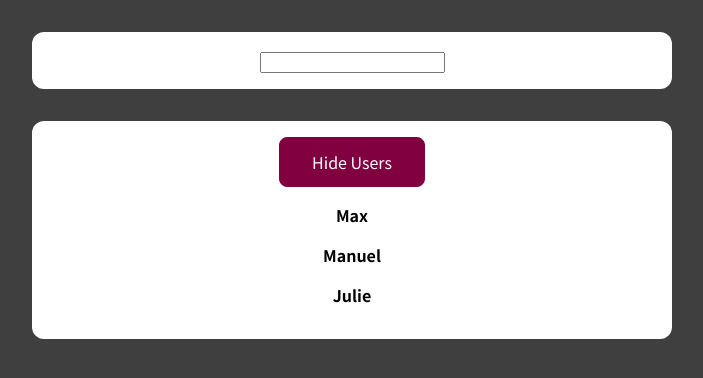
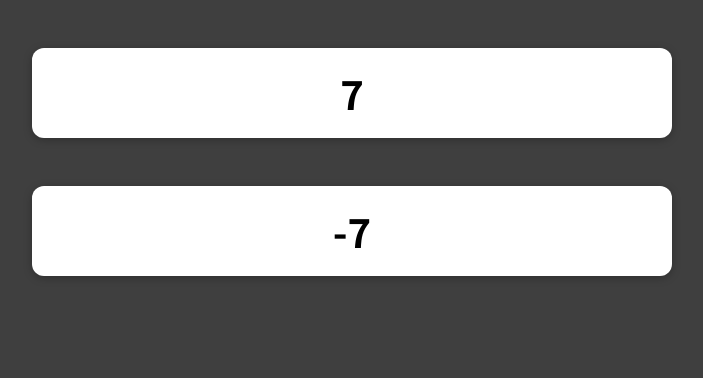
Before and after one commit to Simranjit884/toggle-button, a React (Create React App) app: page / in a window 1280 px wide. Shown: the top 378 px of the page, without its empty margins (288-991 px from the left). Built offline with nearby package versions, Linux system fonts and the light colour scheme.

Commit message:
src changed

```diff
--- a/src/App.js
+++ b/src/App.js
@@ -1,10 +1,13 @@
-import UserFinder from './components/UserFinder';
+import React from 'react';
+import BackwardCounter from './components/BackwardCounter';
+import ForwardCounter from './components/ForwardCounter';
 
 function App() {
   return (
-    <div>
-      <UserFinder />
-    </div>
+    <React.Fragment>
+      <ForwardCounter />
+      <BackwardCounter />
+    </React.Fragment>
   );
 }
 
--- /dev/null
+++ b/src/components/BackwardCounter.js
@@ -0,0 +1,19 @@
+import { useState, useEffect } from 'react';
+
+import Card from './Card';
+
+const BackwardCounter = () => {
+  const [counter, setCounter] = useState(0);
+
+  useEffect(() => {
+    const interval = setInterval(() => {
+      setCounter((prevCounter) => prevCounter - 1);
+    }, 1000);
+
+    return () => clearInterval(interval);
+  }, []);
+
+  return <Card>{counter}</Card>;
+};
+
+export default BackwardCounter;
--- /dev/null
+++ b/src/components/Card.js
@@ -0,0 +1,7 @@
+import classes from './Card.module.css';
+
+const Card = (props) => {
+  return <div className={classes.card}>{props.children}</div>;
+};
+
+export default Card;
--- /dev/null
+++ b/src/components/Card.module.css
@@ -0,0 +1,11 @@
+.card {
+  max-width: 40rem;
+  margin: 3rem auto;
+  background-color: white;
+  padding: 1rem;
+  border-radius: 12px;
+  box-shadow: 0 2px 8px rgba(0, 0, 0, 0.25);
+  text-align: center;
+  font-size: 2.5rem;
+  font-weight: bold;
+}
--- /dev/null
+++ b/src/components/ForwardCounter.js
@@ -0,0 +1,19 @@
+import { useState, useEffect } from 'react';
+
+import Card from './Card';
+
+const ForwardCounter = () => {
+  const [counter, setCounter] = useState(0);
+
+  useEffect(() => {
+    const interval = setInterval(() => {
+      setCounter((prevCounter) => prevCounter + 1);
+    }, 1000);
+
+    return () => clearInterval(interval);
+  }, []);
+
+  return <Card>{counter}</Card>;
+};
+
+export default ForwardCounter;
--- a/src/components/User.js
+++ /dev/null
@@ -1,10 +0,0 @@
-import { Component } from "react";
-import classes from "./User.module.css";
-
-class User extends Component {
-  render() {
-    return <li className={classes.user}>{this.props.name}</li>;
-  }
-}
-
-export default User;
--- a/src/components/User.module.css
+++ /dev/null
@@ -1,4 +0,0 @@
-.user {
-  margin: 1rem 0;
-  font-weight: bold;
-}
--- a/src/components/UserFinder.js
+++ /dev/null
@@ -1,35 +0,0 @@
-import { Fragment, useState, useEffect } from 'react';
-import Users from './Users';
-import classes from './UserFinder.module.css';
-
-const DUMMY_USERS = [
-  { id: "u1", name: "Max" },
-  { id: "u2", name: "Manuel" },
-  { id: "u3", name: "Julie" },
-];
-
-const UserFinder = () => {
-  const [filteredUsers, setFilteredUsers] = useState(DUMMY_USERS);
-  const [searchTerm, setSearchTerm] = useState('');
-
-  useEffect(() => {
-    setFilteredUsers(
-      DUMMY_USERS.filter((user) => user.name.includes(searchTerm))
-    );
-  }, [searchTerm]);
-
-  const searchChangeHandler = (event) => {
-    setSearchTerm(event.target.value);
-  };
-
-  return (
-    <Fragment>
-    <div className={classes.finder}>
-      <input type='search' onChange={searchChangeHandler} />
-      </div>
-      <Users users={filteredUsers} />
-    </Fragment>
-  );
-};
-
-export default UserFinder;
--- a/src/components/UserFinder.module.css
+++ /dev/null
@@ -1,8 +0,0 @@
-.finder {
-  margin: 2rem auto;
-  background-color: white;
-  padding: 1rem;
-  border-radius: 12px;
-  max-width: 40rem;
-  text-align: center;
-}
--- a/src/components/Users.js
+++ /dev/null
@@ -1,38 +0,0 @@
-import { Component } from "react";
-import User from "./User";
-
-import classes from "./Users.module.css";
-
-class Users extends Component {
-  constructor() {
-    super();
-    this.state = { showUsers: true };
-  }
-
-  toggleUsersHandler() {
-    this.setState((curState) => {
-      return { showUsers: !curState.showUsers };
-    });
-  }
-
-  render() {
-    const usersList = (
-      <ul>
-        {this.props.users.map((user) => (
-          <User key={user.id} name={user.name} />
-        ))}
-      </ul>
-    );
-
-    return (
-      <div className={classes.users}>
-        <button onClick={this.toggleUsersHandler.bind(this)}>
-          {this.state.showUsers ? "Hide" : "Show"} Users
-        </button>
-        {this.state.showUsers && usersList}
-      </div>
-    );
-  }
-}
-
-export default Users;
--- a/src/components/Users.module.css
+++ /dev/null
@@ -1,14 +0,0 @@
-.users {
-  margin: 2rem auto;
-  background-color: white;
-  padding: 1rem;
-  border-radius: 12px;
-  max-width: 40rem;
-  text-align: center;
-}
-
-.users ul {
-  list-style: none;
-  margin: 0;
-  padding: 0;
-}
--- a/src/index.css
+++ b/src/index.css
@@ -12,19 +12,3 @@ body {
   margin: 0;
   background-color: #3f3f3f;
 }
-
-button {
-  font: inherit;
-  cursor: pointer;
-  background-color: #800040;
-  color: white;
-  border: 1px solid #800040;
-  border-radius: 8px;
-  padding: 0.75rem 2rem;
-}
-
-button:hover,
-button:active {
-  background-color: #630032;
-  border-color: #630032;
-}
```
